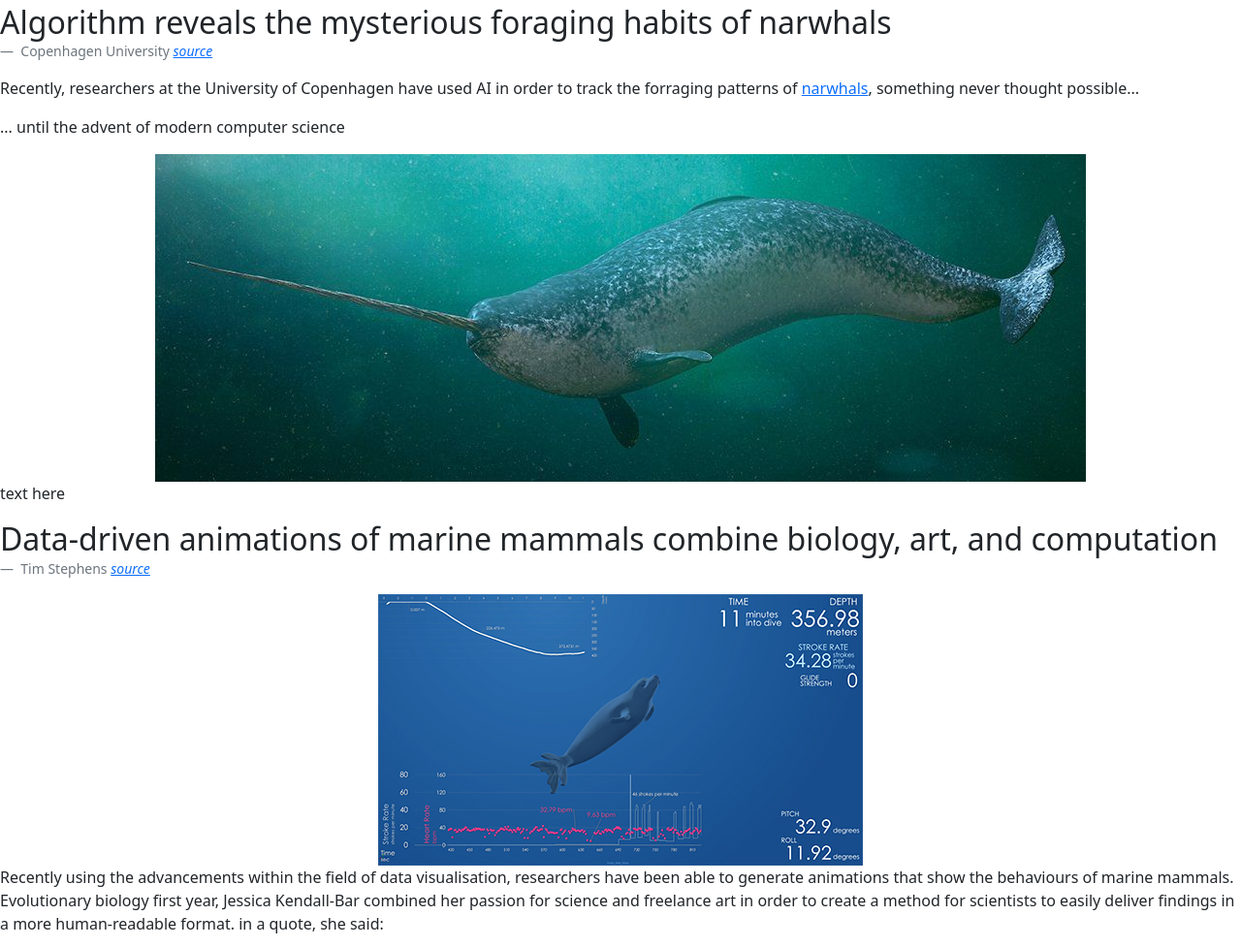
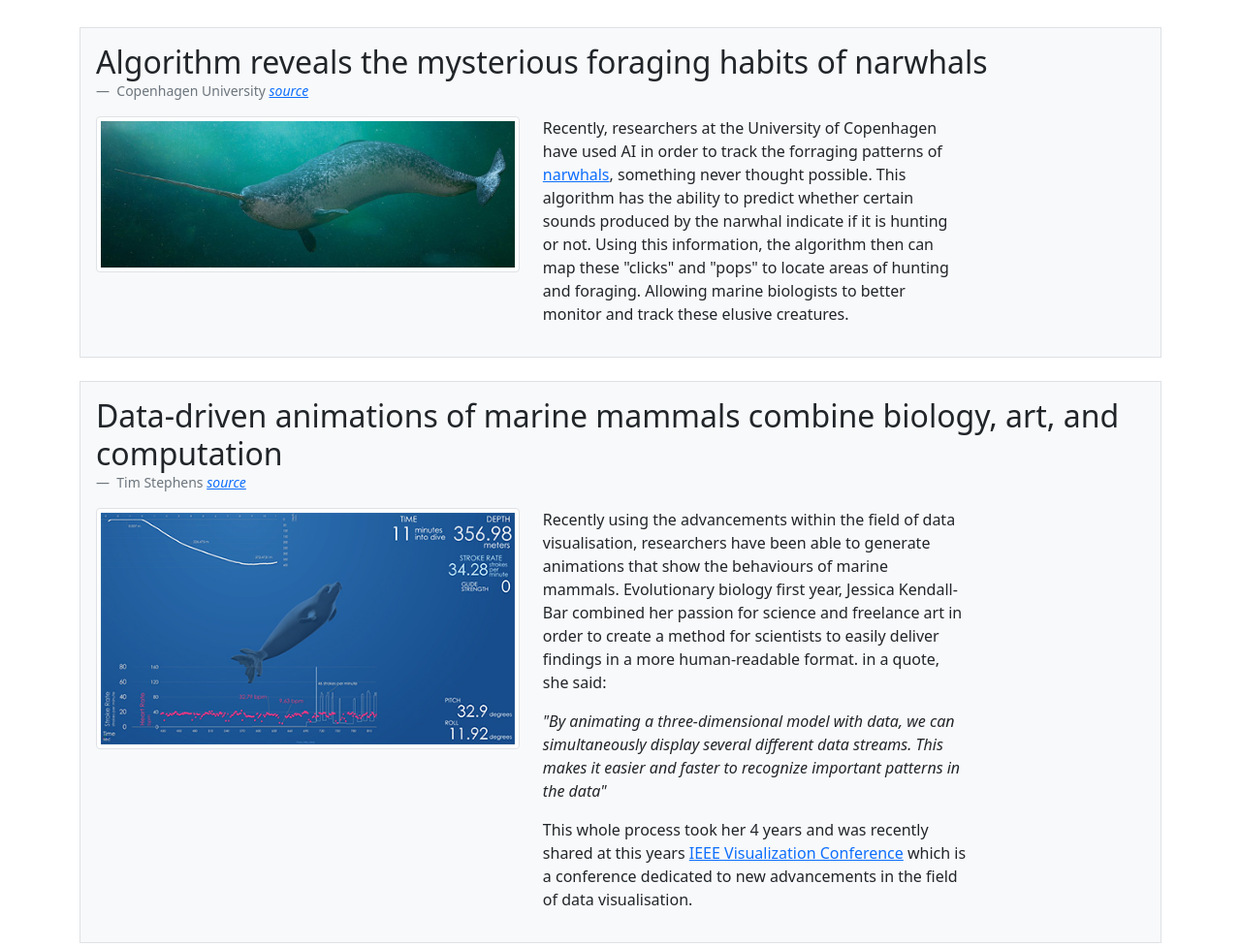
Before and after one commit to benw7/anderharris.github.io, a plain HTML site: page environment.html in a window 1280 px wide. Shown: the part 156-1133 px from the top of the page at 97% size. Drawn offline with nearby package versions, Linux system fonts and the light colour scheme.

Commit message:
reformatted environment
reformatted the page, added containers and thumbnails/

```diff
--- a/environment.html
+++ b/environment.html
@@ -1,52 +1,71 @@
 <!DOCTYPE html>
 <html>
     <head>
+
         <title>cs in society</title>
         <link rel="shortcut icon" type="image/jpg" href=""/>
         <link href="https://cdn.jsdelivr.net/npm/bootstrap@5.1.3/dist/css/bootstrap.min.css" rel="stylesheet" integrity="sha384-1BmE4kWBq78iYhFldvKuhfTAU6auU8tT94WrHftjDbrCEXSU1oBoqyl2QvZ6jIW3" crossorigin="anonymous">
         <link href="./styling/style.css" rel="stylesheet" >
     </head>
     <body>
+        <div class = "text-center">
         <h1 class = "display-1">Cs in the Environment</h1>
         <h3 class = "display-6">
             <small class="text-muted"> By Josh Burns</small>
         </h3>
+        </div>
 
         <!-- article 1 -->
+        <div class = "container-sm px-6 pt-4">
+
+            <div class="p-3 border bg-light">
             <figure>
                 <blockquote class="blockquote">
                     <h2>Algorithm reveals the mysterious foraging habits of narwhals</h2>
-
                 </blockquote>
                 <figcaption class="blockquote-footer">
                     Copenhagen University <cite title="Narwhal Cite"><a href = "https://science.ku.dk/english/press/news/2021/algorithm-reveals-the-mysterious-foraging-habits-of-narwhals/">source</a></cite>
                 </figcaption>
             </figure>
+                <div class="row mx-n5">
+                    <div class="col-md-5">
+                    <div class="text-center">
+                        <img src="assets/narwhal.jpg" class="rounded img-thumbnail" alt="image of a narwhal swimming" width="700">
+                    </div>
+                </div>
+                    <div class="col-md-5">
+                    <p> Recently, researchers at the University of Copenhagen have used AI in order to track the forraging patterns of <a href = "https://www.worldwildlife.org/stories/unicorn-of-the-sea-narwhal-facts"> narwhals</a>, something never thought possible.
+                        This algorithm has the ability to predict whether certain sounds produced by the narwhal indicate if it is hunting or not. Using this information,
+                        the algorithm then can map these "clicks" and "pops" to locate areas of hunting and foraging. Allowing marine biologists
+                        to better monitor and track these elusive creatures.
 
-        <p> Recently, researchers at the University of Copenhagen have used AI in order to track the forraging patterns of <a href = "https://www.worldwildlife.org/stories/unicorn-of-the-sea-narwhal-facts"> narwhals</a>, something never thought possible...</p>
-        <p>... until the advent of modern computer science</p>
-        <div class="text-center">
-            <img src="assets/narwhal.jpg" class="img-fluid" alt="image of a narwhal swimming">
+                    </p>
                 </div>
-        <p>
-          text here
-        </p>
+                </div>
+
+            </div>
+            </div>
 
 
-        <!-- article 2 -->
+        <div class = "container-sm px-6 pt-4">
 
+            <div class="p-3 border bg-light">
             <figure>
                 <blockquote class="blockquote">
                     <h2>Data-driven animations of marine mammals combine biology, art, and computation </h2>
-
                 </blockquote>
                 <figcaption class="blockquote-footer">
                     Tim Stephens <cite title="marine mammal cite"><a href = "https://news.ucsc.edu/2021/10/data-visualization.html?ref=share">source</a></cite>
                 </figcaption>
             </figure>
+                <div class="row mx-n5">
+                    <div class="col-md-5">
             <div class = "text-center">
-          <img src="assets/whale%20visualiser.jpg" class="img-fluid" alt="computer generated visualisation of whale">
+
+                <img src="assets/whale%20visualiser.jpg" class="rounded img-thumbnail" alt="computer generated visualisation of whale" width="700">
             </div>
+            </div>
+                <div class="col-md-5">
             <p>
                 Recently using the advancements within the field of data visualisation, researchers have been able to generate
                 animations that show the behaviours of marine mammals. Evolutionary biology first year, Jessica Kendall-Bar
@@ -58,26 +77,35 @@
                 "By animating a three-dimensional model with data, we can simultaneously display several different data streams. This makes it easier and faster to recognize important patterns in the data"
             </em>
         </p>
-
+            <p>
                 This whole process took her 4 years and was recently shared at this
                 years <a href = "http://ieeevis.org/year/2021/welcome"> IEEE Visualization Conference</a> which is a conference
                 dedicated to new advancements in the field of data visualisation.
             </p>
+            </div>
+            </div>
+            </div>
+        </div>
 
         <!-- article 3 -->
+        <div class = "container-sm px-6 pt-4">
 
+            <div class="p-3 border bg-light">
                 <figure>
                     <blockquote class="blockquote">
                         <h2>Tech firms use remote monitoring to help honey bees </h2>
-
                     </blockquote>
                     <figcaption class="blockquote-footer">
                         Bernd Debusmann Jr <cite title="bees cite"><a href = "https://www.bbc.co.uk/news/business-57397182">source</a></cite>
                     </figcaption>
                 </figure>
+                <div class="row mx-n5">
+                    <div class="col-md-5">
                 <div class = "text-center">
-          <img src="assets/bee.jpg" class="img-fluid" alt="image of bee flying to flower">
+                    <img src="assets/bee.jpg" class="rounded img-thumbnail" alt="image of bee flying to flower" width="700">
                 </div>
+                    </div>
+                    <div class="col-md-5">
                 <p>
                     After seeing that 43.7% of US bee hives were lost between April 2019 and 2020 due to factors such as mites, pesticides,
                     and climate change, Noah Wilson-Rich decided to set up a system to help monitor the behaviour of bees around the country.
@@ -85,7 +113,12 @@
                     they can monitor the health of all bees in a colony. The data collected is often shared with institutions such as Harvard and
                     MiT so that they can further there research into solutions to this growing problem.
                 </p>
+            </div>
+            </div>
+        </div>
+        </div>
 
         <script src="https://cdn.jsdelivr.net/npm/bootstrap@5.1.3/dist/js/bootstrap.bundle.min.js" integrity="sha384-ka7Sk0Gln4gmtz2MlQnikT1wXgYsOg+OMhuP+IlRH9sENBO0LRn5q+8nbTov4+1p" crossorigin="anonymous"></script>
+
     </body>
 </html>
```
Lines whose indentation alone changed are shown as unchanged.
